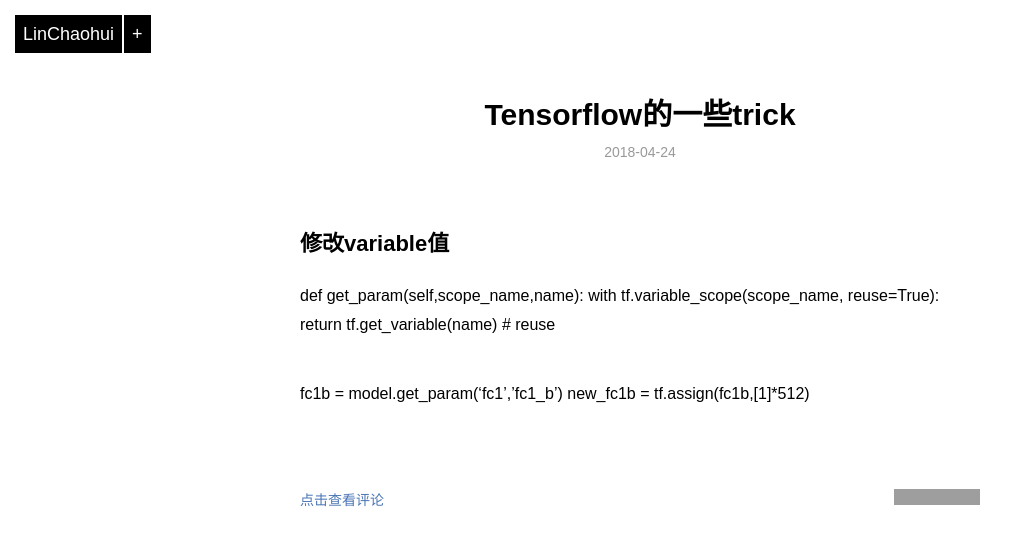
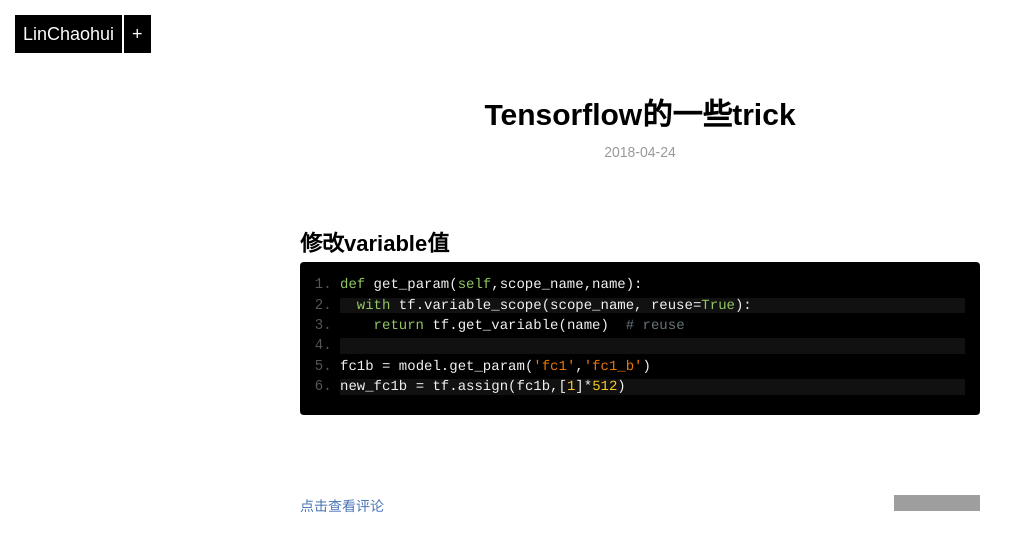
Before and after one commit to chaohui0/chaohui0.github.com, a Jekyll site: the page built from _posts/blog/2018-04-24-tensorflow.md, in a window 1280 px wide. Shown: the top 552 px of the page, without its empty margins (0-1028 px from the left). Built offline with Jekyll 4.4.1, drawn with Linux system fonts in a browser that asks for light colours; grey boxes are pictures that could not be loaded.

```diff
--- a/_posts/blog/2018-04-24-tensorflow.md
+++ b/_posts/blog/2018-04-24-tensorflow.md
@@ -7,12 +7,14 @@ category: blog
 
 ## 修改variable值
 
-def get_param(self,scope_name,name):
-  with tf.variable_scope(scope_name, reuse=True):
-    return tf.get_variable(name)  # reuse
 
-fc1b = model.get_param('fc1','fc1_b')
-new_fc1b = tf.assign(fc1b,[1]*512)
+
+    def get_param(self,scope_name,name):
+      with tf.variable_scope(scope_name, reuse=True):
+        return tf.get_variable(name)  # reuse
+
+    fc1b = model.get_param('fc1','fc1_b')
+    new_fc1b = tf.assign(fc1b,[1]*512)
 
 
 
```
